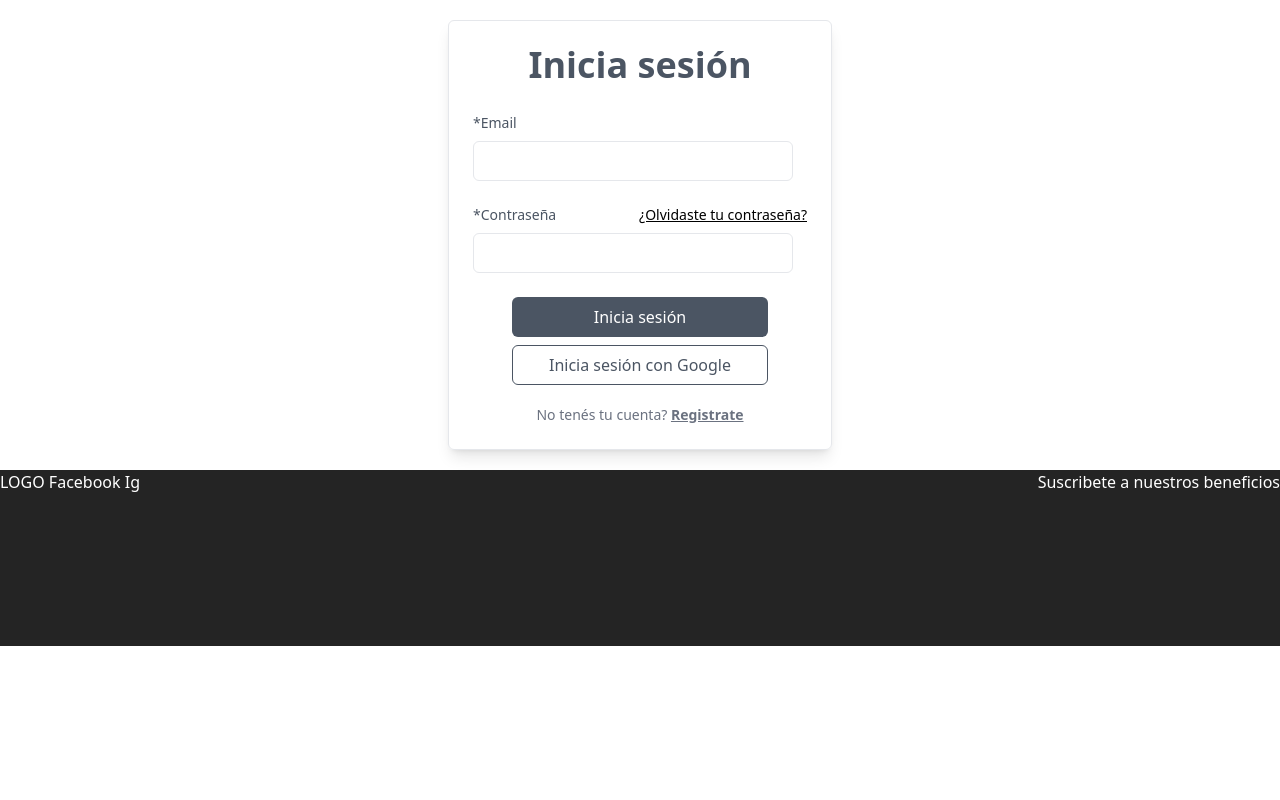
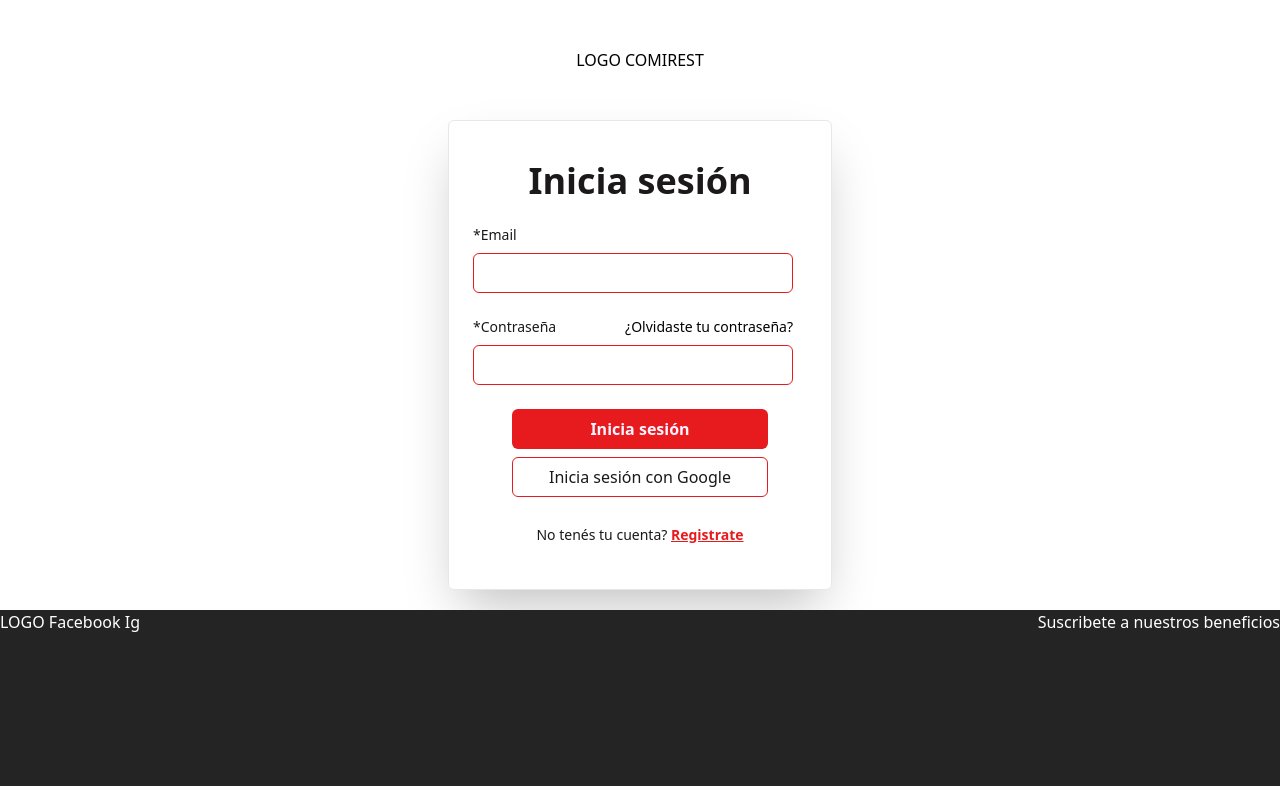
Before and after one commit to No-Country-simulation/s20-06-webapp, a React (Vite) app in the folder comirest/client/: page / in a window 1280 px wide. Built offline with nearby package versions, Linux system fonts and the light colour scheme.

Commit message:
Login CSS and colors added to Tailwind

```diff
--- a/comirest/client/src/components/login/Login.tsx
+++ b/comirest/client/src/components/login/Login.tsx
@@ -21,20 +21,24 @@ function Login() {
     return (
         <div>
 
-            <div className="mt-5 sm:mx-auto sm:w-full sm:max-w-sm">
+            <div className=" mt-5 sm:mx-auto sm:w-full sm:max-w-sm">
+                <div className='text-center m-12'>
+                    LOGO COMIREST
+                </div>
+
                 <form
                     onSubmit={handleSubmit(onSubmit)}
-                    className="flex w-96 flex-col gap-2 rounded-md border p-6 shadow-lg"
+                    className="h-4/6 flex w-96 flex-col gap-2 rounded-md border p-6 shadow-2xl"
                 >
-                    <div className='text-4xl font-bold text-center mb-5 text-gray-600'>
+                    <div className='text-4xl font-bold text-center my-4 text-textColor'>
                         <h2>Inicia sesión</h2>
                     </div>
 
-                    <label className="text-sm text-gray-600" htmlFor="email">*Email</label>
+                    <label className="text-sm text-textColor" htmlFor="email">*Email</label>
 
                     <input
                         type="email"
-                        className={`mb-4 h-10 w-80 rounded-md border outline-none ${errors.email && 'border-red-500'}`}
+                        className={`mb-4 h-10 w-80 rounded-md border border-comiRed outline-none ${errors.email && 'border-red-500'}`}
                         id="email"
                         {...register('email', {
                             required: 'Requiere emal',
@@ -50,11 +54,11 @@ function Login() {
                         </span>
                     )}
 
-                    <div className='flex justify-between'>
+                    <div className='flex justify-between w-80'>
 
-                        <label className='w-fit text-sm text-gray-600' htmlFor="password">*Contraseña</label>
+                        <label className='w-fit text-sm text-textColor' htmlFor="password">*Contraseña</label>
 
-                        <span className="w-fit text-sm underline cursor-pointer border-black">
+                        <span className="w-fit text-sm cursor-pointer border-black">
                             ¿Olvidaste tu contraseña?
                         </span>
 
@@ -62,7 +66,7 @@ function Login() {
 
                     <input
                         type="password"
-                        className={`mb-4 h-10 w-80 rounded-md border outline-none ${errors.email && 'border-red-500'}`}
+                        className={`mb-4 h-10 w-80 rounded-md border border-comiRed outline-none ${errors.email && 'border-red-500'}`}
                         id="password"
                         {...register('password', {
                             required: 'Requiere contraseña',
@@ -80,7 +84,7 @@ function Login() {
 
                     <button
                         type="submit"
-                        className="h-10 w-64 mx-auto rounded-md bg-gray-600 text-white"
+                        className="h-10 w-64 mx-auto rounded-md bg-comiRed text-comiWhite font-bold"
                         disabled={isSubmitting}
                     >
                         {isSubmitting ? 'Iniciando sesión...' : 'Inicia sesión'}
@@ -88,17 +92,17 @@ function Login() {
 
                     <button
                         type="submit"
-                        className="h-10 w-64 mx-auto rounded-md text-gray-600 border border-gray-600"
+                        className="h-10 w-64 mx-auto rounded-md text-textColor border border-comiRed font-normal"
                         disabled={isSubmitting}
                     >
                         {isSubmitting ? 'Iniciando sesión...' : 'Inicia sesión con Google'}
                     </button>
 
 
-                    <div className='mt-3 text-center'>
-                        <p className="text-sm text-gray-500">
+                    <div className='my-5 text-center'>
+                        <p className="text-sm text-textColor">
                             No tenés tu cuenta?{' '}
-                            <span className="font-semibold underline cursor-pointer border-black">
+                            <span className="text-comiRed font-semibold underline cursor-pointer border-black">
                                 Registrate
                             </span>
                         </p>
--- a/comirest/client/tailwind.config.js
+++ b/comirest/client/tailwind.config.js
@@ -4,7 +4,13 @@ module.exports = {
     "./src/**/*.{js,jsx,ts,tsx}", // Asegúrate de que Tailwind escanee todos tus archivos
   ],
   theme: {
-    extend: {},
+    extend: {
+      colors: {
+        textColor: "#1B1919",
+        comiRed:"#E71B1E",
+        comiWhite:"#FAF3FF"
+      },
+    },
   },
   plugins: [],
 };
```
